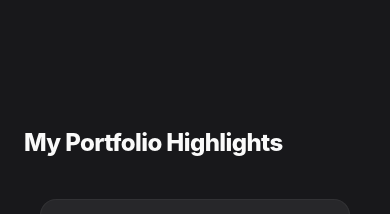
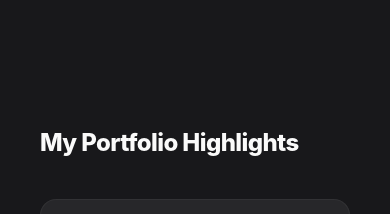
Before and after one commit to hassan123550/My-portfolio, a React (Vite) app: page / in a window 390 px wide. Shown: the part 2390-2604 px from the top of the page. Built offline with nearby package versions, Linux system fonts and the light colour scheme.

Commit message:
Update Work.jsx

```diff
--- a/src/components/Work.jsx
+++ b/src/components/Work.jsx
@@ -53,7 +53,7 @@ const Work = () => {
     text-left
     text-2xl sm:text-3xl md:text-4xl lg:text-5xl
     font-extrabold tracking-tight leading-snug
-    ml-6 sm:ml-6 md:ml-10
+    ml-10 sm:ml-6 md:ml-10
   ">
   My Portfolio Highlights
 </h2>
```
